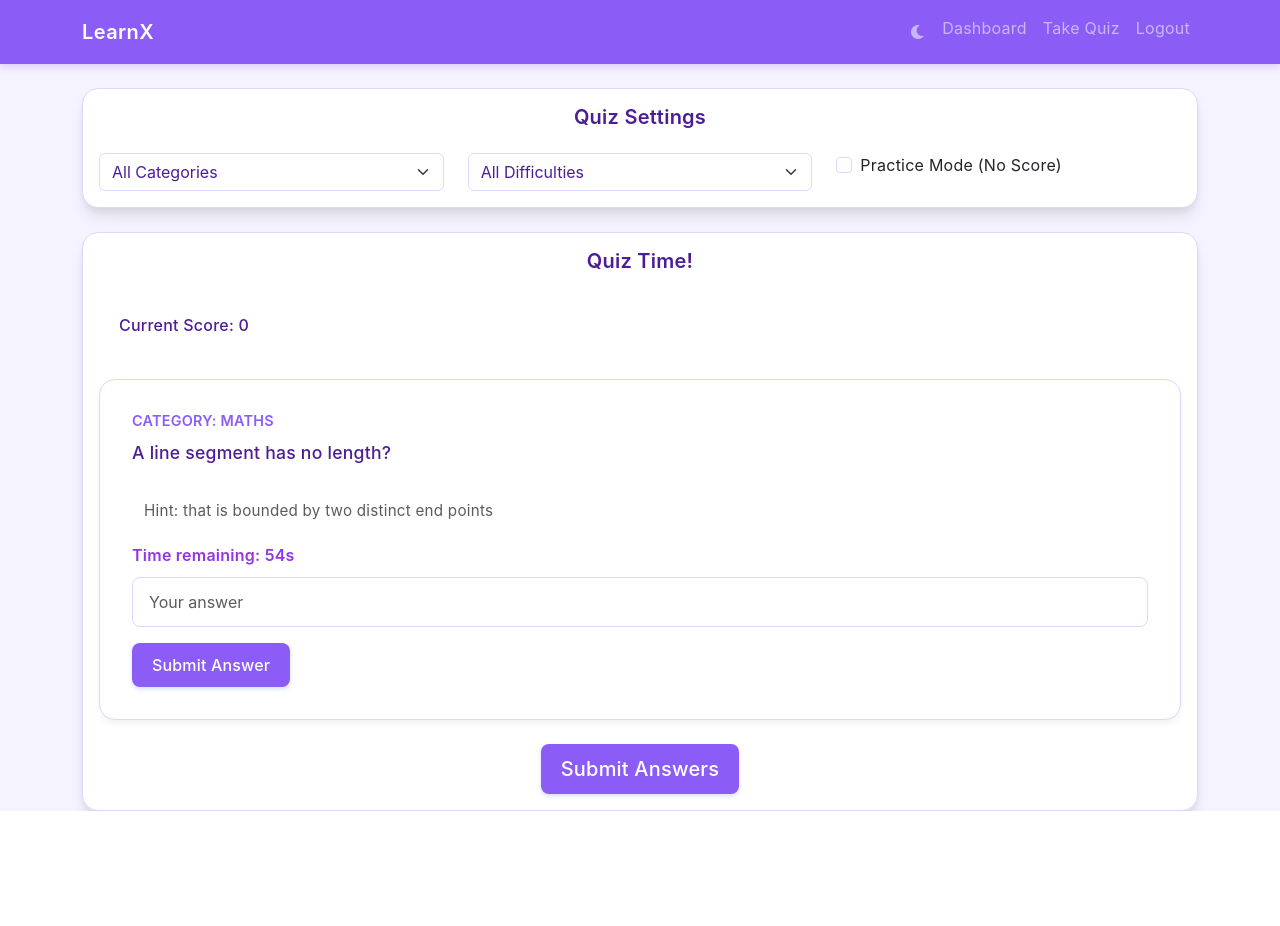
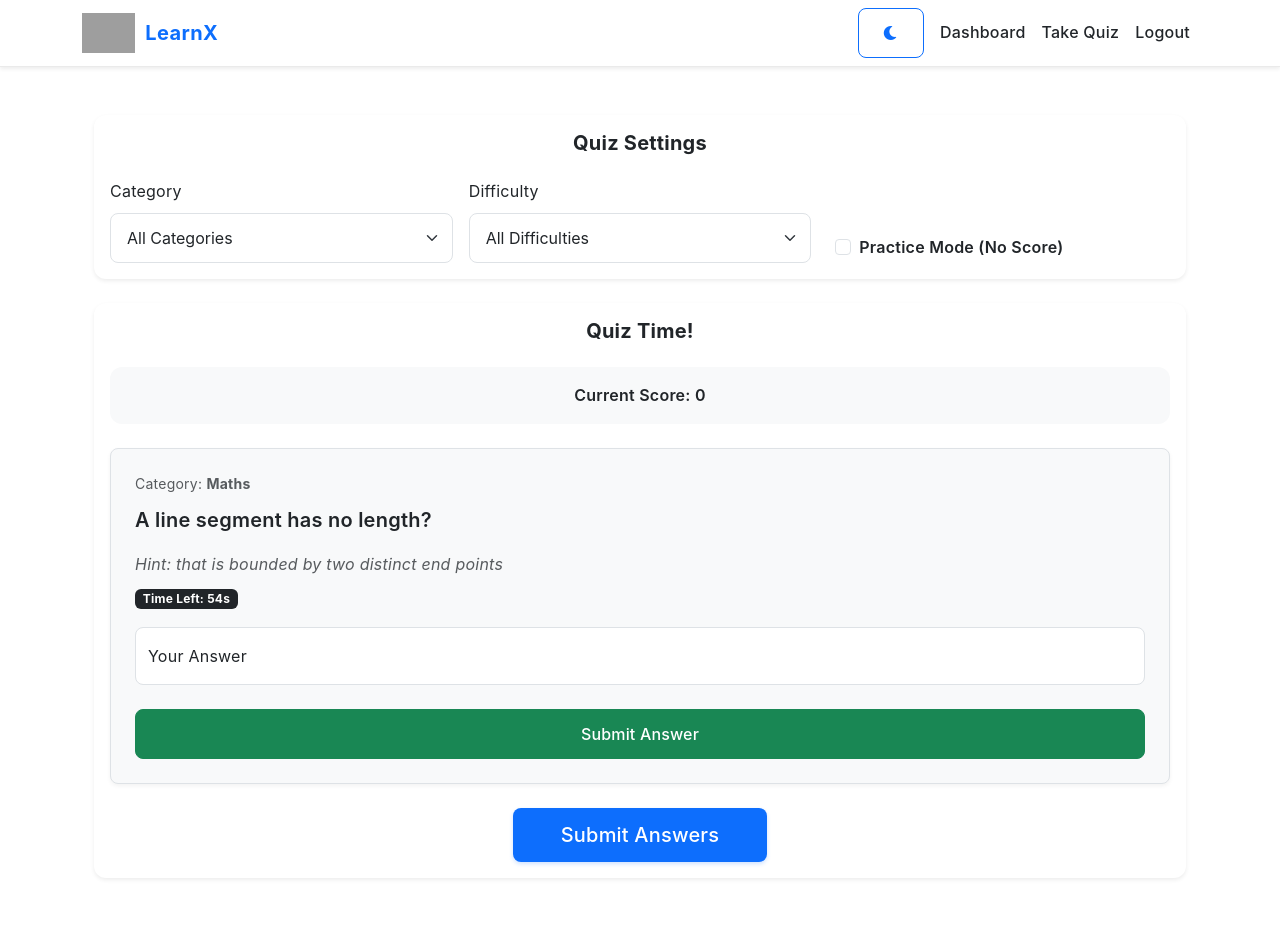
Before and after one commit to aayushpatilofficial/learnx, a Flask app: page /quiz in a window 1280 px wide. Before the commit the page ends 811 px from the top, so only its background shows below. Run offline with Flask 3, Linux system fonts and the light colour scheme; the visitor is signed in with stand-in values (Sample User, id 1); grey boxes are pictures that could not be loaded.

Commit message:
Update 2.0

```diff
--- a/static/style.css
+++ b/static/style.css
@@ -1,28 +1,14 @@
-
 :root {
-    --primary-color: #8b5cf6;
-    --secondary-color: #a78bfa;
-    --background-color: #f5f3ff;
+    --primary-color: #0d6efd;
+    --secondary-color: #6c757d;
+    --background-color: #ffffff;
     --card-background: #ffffff;
-    --text-color: #4c1d95;
-    --border-color: #ddd6fe;
-    --success-color: #7c3aed;
-    --danger-color: #c084fc;
-    --warning-color: #9333ea;
-    --info-color: #6d28d9;
-}
-
-.dark-mode {
-    --primary-color: #a78bfa;
-    --secondary-color: #8b5cf6;
-    --background-color: #2e1065;
-    --card-background: #4c1d95;
-    --text-color: #f5f3ff;
-    --border-color: #7c3aed;
-    --success-color: #8b5cf6;
-    --danger-color: #c084fc;
-    --warning-color: #9333ea;
-    --info-color: #6d28d9;
+    --text-color: #212529;
+    --border-color: #dee2e6;
+    --success-color: #198754;
+    --danger-color: #dc3545;
+    --warning-color: #ffc107;
+    --info-color: #0dcaf0;
 }
 
 body {
@@ -52,16 +38,23 @@ h1, h2, h3, h4, h5, h6 {
 }
 
 .navbar {
-    box-shadow: 0 2px 4px rgba(0,0,0,0.1);
+    backdrop-filter: blur(10px);
+    background-color: #ffffff !important;
+    box-shadow: 0 4px 6px rgba(0, 0, 0, 0.05);
+}
+
+.navbar-brand {
+    font-weight: 600;
+    letter-spacing: 0.02em;
+    color: var(--primary-color);
 }
 
 .card {
-    border-radius: 16px;
-    box-shadow: 0 4px 6px rgba(0,0,0,0.05), 0 10px 15px -3px rgba(0,0,0,0.1);
+    border-radius: 12px;
+    box-shadow: 0 4px 6px rgba(0, 0, 0, 0.05);
     background-color: var(--card-background);
     border: 1px solid var(--border-color);
     transition: all 0.2s ease;
-    backdrop-filter: blur(10px);
 }
 
 .card-title {
@@ -69,6 +62,10 @@ h1, h2, h3, h4, h5, h6 {
     font-weight: 600;
     margin-bottom: 1.25rem;
     color: var(--text-color);
+}
+
+.card:hover {
+    transform: translateY(-2px);
 }
 
 .btn {
@@ -82,36 +79,22 @@ h1, h2, h3, h4, h5, h6 {
 .btn-primary {
     background-color: var(--primary-color);
     border: none;
-    box-shadow: 0 2px 4px rgba(37, 99, 235, 0.2);
+    color: #fff;
+    box-shadow: 0 2px 4px rgba(13, 110, 253, 0.2);
 }
 
 .btn-primary:hover {
     transform: translateY(-1px);
-    box-shadow: 0 4px 6px rgba(37, 99, 235, 0.3);
-}
-
-.navbar {
-    backdrop-filter: blur(10px);
-    background-color: var(--primary-color) !important;
-    box-shadow: 0 4px 6px rgba(139, 92, 246, 0.2);
-}
-
-.navbar-brand {
-    font-weight: 600;
-    letter-spacing: 0.02em;
-}
-
-.card:hover {
-    transform: translateY(-2px);
+    box-shadow: 0 4px 6px rgba(13, 110, 253, 0.3);
 }
 
 .question-card {
     background: var(--card-background);
-    border-radius: 16px;
-    padding: 2rem;
+    border-radius: 12px;
+    padding: 1.5rem;
     margin-bottom: 1.5rem;
     border: 1px solid var(--border-color);
-    box-shadow: 0 4px 6px rgba(0,0,0,0.05);
+    box-shadow: 0 2px 4px rgba(0, 0, 0, 0.05);
 }
 
 .question-text {
@@ -125,7 +108,7 @@ h1, h2, h3, h4, h5, h6 {
     font-size: 0.95rem;
     color: var(--secondary-color);
     padding: 0.75rem;
-    background: rgba(var(--info-color), 0.1);
+    background: #f8f9fa;
     border-radius: 8px;
     margin-bottom: 1rem;
 }
@@ -138,27 +121,55 @@ h1, h2, h3, h4, h5, h6 {
 .table {
     border-radius: 12px;
     overflow: hidden;
-    box-shadow: 0 2px 4px rgba(0,0,0,0.05);
+    background-color: var(--card-background);
+    color: var(--text-color);
+    box-shadow: 0 2px 4px rgba(0, 0, 0, 0.05);
 }
 
 .table thead th {
-    background-color: rgba(var(--primary-color), 0.1);
+    background-color: #f8f9fa;
     font-weight: 600;
     text-transform: uppercase;
     font-size: 0.875rem;
     letter-spacing: 0.05em;
 }
 
+.table th, .table td {
+    padding: 12px 16px;
+    border-bottom: 1px solid var(--border-color);
+}
+
 .alert {
+    background-color: #f8f9fa;
+    border: none;
+    color: var(--text-color);
     border-radius: 12px;
     padding: 1rem 1.25rem;
     font-weight: 500;
 }
 
-.form-control {
+.form-control, .form-select {
     padding: 0.75rem 1rem;
     border-radius: 8px;
     font-size: 1rem;
+    background-color: var(--card-background);
+    border: 1px solid var(--border-color);
+    color: var(--text-color);
+}
+
+.form-control:focus, .form-select:focus {
+    border-color: var(--primary-color);
+    box-shadow: 0 0 0 0.25rem rgba(13, 110, 253, 0.25);
+}
+
+.form-check-input {
+    background-color: var(--card-background);
+    border-color: var(--border-color);
+}
+
+.form-check-input:checked {
+    background-color: var(--primary-color);
+    border-color: var(--primary-color);
 }
 
 .question-category {
@@ -189,75 +200,12 @@ h1, h2, h3, h4, h5, h6 {
     border-radius: 8px;
     font-weight: 500;
     transition: all 0.3s ease;
+    background-color: var(--primary-color);
+    color: #fff;
+    border: none;
 }
 
 .share-btn:hover {
     transform: translateY(-2px);
     box-shadow: 0 4px 6px rgba(0,0,0,0.1);
 }
-
-table {
-    background-color: var(--card-background);
-    border-radius: 12px;
-    overflow: hidden;
-}
-
-table th {
-    background-color: rgba(0,0,0,0.05);
-    font-weight: 600;
-    color: var(--text-color);
-}
-
-table td, table th {
-    padding: 12px 16px;
-    border-bottom: 1px solid var(--border-color);
-}
-
-.btn-primary {
-    background-color: var(--primary-color);
-    border: none;
-    padding: 10px 20px;
-    font-weight: 500;
-}
-
-.alert {
-    border-radius: 12px;
-    border: none;
-}
-
-.form-control, .form-select {
-    background-color: var(--card-background);
-    border: 1px solid var(--border-color);
-    color: var(--text-color);
-}
-
-.form-control:focus, .form-select:focus {
-    background-color: var(--card-background);
-    color: var(--text-color);
-    border-color: var(--primary-color);
-    box-shadow: 0 0 0 0.25rem rgba(13, 110, 253, 0.25);
-}
-
-.table {
-    color: var(--text-color);
-}
-
-.table thead th {
-    background-color: rgba(var(--primary-color), 0.1);
-}
-
-.alert {
-    background-color: var(--card-background);
-    color: var(--text-color);
-    border-color: var(--border-color);
-}
-
-.form-check-input {
-    background-color: var(--card-background);
-    border-color: var(--border-color);
-}
-
-.form-check-input:checked {
-    background-color: var(--primary-color);
-    border-color: var(--primary-color);
-}
--- a/templates/base.html
+++ b/templates/base.html
@@ -1,4 +1,3 @@
-
 <!DOCTYPE html>
 <html lang="en">
 <head>
@@ -8,6 +7,64 @@
     <link href="https://cdn.jsdelivr.net/npm/bootstrap@5.3.0/dist/css/bootstrap.min.css" rel="stylesheet">
     <link rel="stylesheet" href="https://cdnjs.cloudflare.com/ajax/libs/font-awesome/6.0.0/css/all.min.css">
     <link rel="stylesheet" href="{{ url_for('static', filename='style.css') }}">
+    <style>
+        body {
+            background-color: #ffffff;
+            color: #212529;
+        }
+
+        .navbar {
+            background-color: #ffffff !important;
+            border-bottom: 1px solid #eaeaea;
+        }
+
+        .navbar-brand img {
+            height: 40px;
+            margin-right: 10px;
+        }
+
+        .nav-link {
+            color: #212529 !important;
+            font-weight: 500;
+        }
+
+        .nav-link:hover {
+            color: #0d6efd !important;
+        }
+
+        .btn-outline-light {
+            border-color: #0d6efd;
+            color: #0d6efd;
+        }
+
+        .btn-outline-light:hover {
+            background-color: #0d6efd;
+            color: #fff;
+        }
+
+        .dark-mode {
+            background-color: #121212;
+            color: #f8f9fa;
+        }
+
+        .dark-mode .navbar {
+            background-color: #1f1f1f !important;
+        }
+
+        .dark-mode .nav-link {
+            color: #f8f9fa !important;
+        }
+
+        .dark-mode .btn-outline-light {
+            border-color: #f8f9fa;
+            color: #f8f9fa;
+        }
+
+        .dark-mode .btn-outline-light:hover {
+            background-color: #f8f9fa;
+            color: #121212;
+        }
+    </style>
     <script>
         function toggleDarkMode() {
             document.body.classList.toggle('dark-mode');
@@ -22,16 +79,19 @@
     </script>
 </head>
 <body>
-    <nav class="navbar navbar-expand-lg navbar-dark bg-primary">
+    <nav class="navbar navbar-expand-lg shadow-sm">
         <div class="container">
-            <a class="navbar-brand" href="/">LearnX</a>
+            <a class="navbar-brand d-flex align-items-center" href="/">
+                <img src="https://imagizer.imageshack.com/v2/411x411q90/r/922/pUt3YU.png" alt="LearnX Logo">
+                <span class="fw-bold fs-5">LearnX</span>
+            </a>
             <button class="navbar-toggler" type="button" data-bs-toggle="collapse" data-bs-target="#navbarNav">
                 <span class="navbar-toggler-icon"></span>
             </button>
             <div class="collapse navbar-collapse" id="navbarNav">
-                <ul class="navbar-nav ms-auto">
-                    <li class="nav-item">
-                        <button onclick="toggleDarkMode()" class="btn btn-outline-light nav-link">
+                <ul class="navbar-nav ms-auto align-items-center">
+                    <li class="nav-item me-2">
+                        <button onclick="toggleDarkMode()" class="btn btn-outline-light">
                             <i class="fas fa-moon"></i>
                         </button>
                     </li>
--- a/templates/quiz.html
+++ b/templates/quiz.html
@@ -1,12 +1,12 @@
-
 {% extends "base.html" %}
 {% block content %}
-<div class="quiz-container">
-    <div class="card mb-4">
+<div class="container my-5 quiz-container">
+    <div class="card shadow-sm border-0 mb-4">
         <div class="card-body">
-            <h2 class="card-title text-center mb-4">Quiz Settings</h2>
-            <div class="row">
+            <h2 class="card-title text-center fw-bold mb-4">Quiz Settings</h2>
+            <div class="row g-3">
                 <div class="col-md-4">
+                    <label for="category" class="form-label">Category</label>
                     <select class="form-select" id="category">
                         <option value="all">All Categories</option>
                         <option value="Mathematics">Mathematics</option>
@@ -17,6 +17,7 @@
                     </select>
                 </div>
                 <div class="col-md-4">
+                    <label for="difficulty" class="form-label">Difficulty</label>
                     <select class="form-select" id="difficulty">
                         <option value="all">All Difficulties</option>
                         <option value="easy">Easy</option>
@@ -24,10 +25,10 @@
                         <option value="hard">Hard</option>
                     </select>
                 </div>
-                <div class="col-md-4">
-                    <div class="form-check">
+                <div class="col-md-4 d-flex align-items-end">
+                    <div class="form-check ms-2">
                         <input class="form-check-input" type="checkbox" id="practiceMode">
-                        <label class="form-check-label" for="practiceMode">
+                        <label class="form-check-label fw-semibold" for="practiceMode">
                             Practice Mode (No Score)
                         </label>
                     </div>
@@ -35,29 +36,30 @@
             </div>
         </div>
     </div>
-    <div class="card">
+
+    <div class="card shadow-sm border-0">
         <div class="card-body">
-            <h2 class="card-title text-center mb-4">Quiz Time!</h2>
+            <h2 class="card-title text-center fw-bold mb-4">Quiz Time!</h2>
             <form method="POST" id="quizForm">
-                <div id="currentScore" class="alert alert-info mb-4">Current Score: 0</div>
+                <div id="currentScore" class="alert alert-primary text-center fw-semibold mb-4">Current Score: 0</div>
+
                 {% for index, question in enumerate(questions) %}
-                <div class="question-card mb-4" id="question_{{ index }}" style="{% if index > 0 %}display: none;{% endif %}">
-                    <h5 class="question-category">Category: {{ question.category }}</h5>
-                    <p class="question-text">{{ question.question }}</p>
-                    <div class="hint-text text-muted mb-2">Hint: {{ question.hint }}</div>
-                    <div class="question-timer mb-2">Time remaining: <span id="timer_{{ index }}">60</span>s</div>
-                    <div class="form-group">
-                        <input type="text"
-                               class="form-control"
-                               name="answer_{{ index }}"
-                               id="answer_{{ index }}"
-                               required
-                               placeholder="Your answer">
+                <div class="question-card border rounded-3 p-4 mb-4 bg-light" id="question_{{ index }}" style="{% if index > 0 %}display: none;{% endif %}">
+                    <div class="mb-2 small text-muted">Category: <strong>{{ question.category }}</strong></div>
+                    <p class="fs-5 fw-semibold">{{ question.question }}</p>
+                    <div class="text-muted mb-2 fst-italic">Hint: {{ question.hint }}</div>
+                    <div class="question-timer mb-3">
+                        <span class="badge bg-dark">Time Left: <span id="timer_{{ index }}">60</span>s</span>
                     </div>
-                    <div id="feedback_{{ index }}" class="mt-3" style="display: none;"></div>
-                    <button type="button" class="btn btn-primary mt-3" onclick="checkAnswer({{ index }}, '{{ question.answer }}')">Submit Answer</button>
+                    <div class="form-floating mb-3">
+                        <input type="text" class="form-control" name="answer_{{ index }}" id="answer_{{ index }}" placeholder="Your Answer" required>
+                        <label for="answer_{{ index }}">Your Answer</label>
+                    </div>
+                    <div id="feedback_{{ index }}" class="mt-2" style="display: none;"></div>
+                    <button type="button" class="btn btn-success mt-2 w-100" onclick="checkAnswer({{ index }}, '{{ question.answer }}')">Submit Answer</button>
                 </div>
                 {% endfor %}
+
                 <script>
                     let currentQuestion = 0;
                     let totalScore = 0;
@@ -83,7 +85,7 @@
                     function showFeedback(index, isCorrect, message) {
                         const feedbackDiv = document.getElementById(`feedback_${index}`);
                         feedbackDiv.style.display = 'block';
-                        feedbackDiv.className = `alert ${isCorrect ? 'alert-success' : 'alert-danger'}`;
+                        feedbackDiv.className = `alert mt-2 ${isCorrect ? 'alert-success' : 'alert-danger'}`;
                         feedbackDiv.textContent = message;
                     }
 
@@ -113,12 +115,13 @@
                         setTimeout(() => showNextQuestion(index), 2000);
                     }
 
-                    // Start timer for first question
                     startTimer(0);
                 </script>
+
                 <input type="hidden" name="total_score" id="total_score" value="0">
+
                 <div class="text-center mt-4">
-                    <button type="submit" class="btn btn-primary btn-lg">Submit Answers</button>
+                    <button type="submit" class="btn btn-primary btn-lg px-5">Submit Answers</button>
                 </div>
             </form>
         </div>
--- a/users.csv
+++ b/users.csv
@@ -1,3 +1,4 @@
 username,password,score
 qwerty,1234,0
 Aayush,1234,0
+Sinchana,sinchana@11,0
```
Also changed, not shown: templates/dashboard.html (+48 -45 lines), templates/index.html (+8 -7 lines), templates/login.html (+35 -13 lines), templates/register.html (+24 -13 lines), 1 other file.
